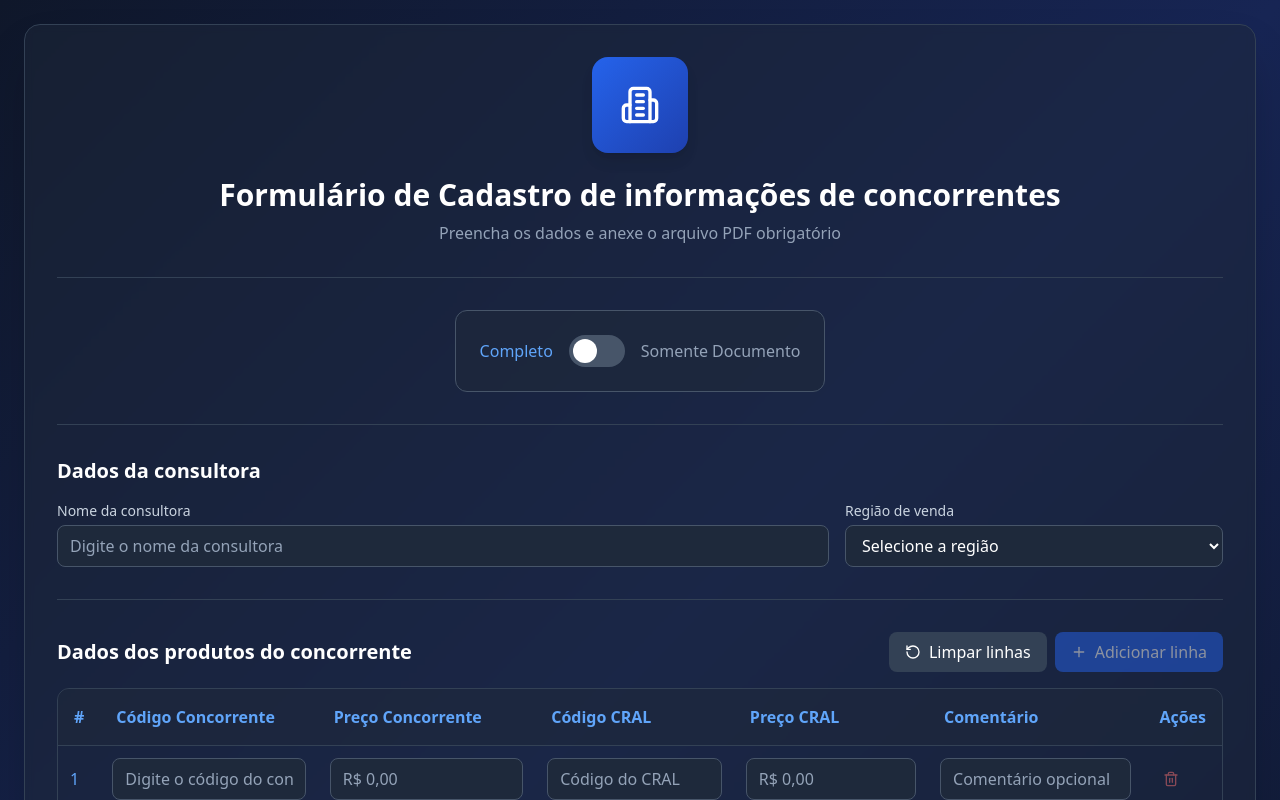
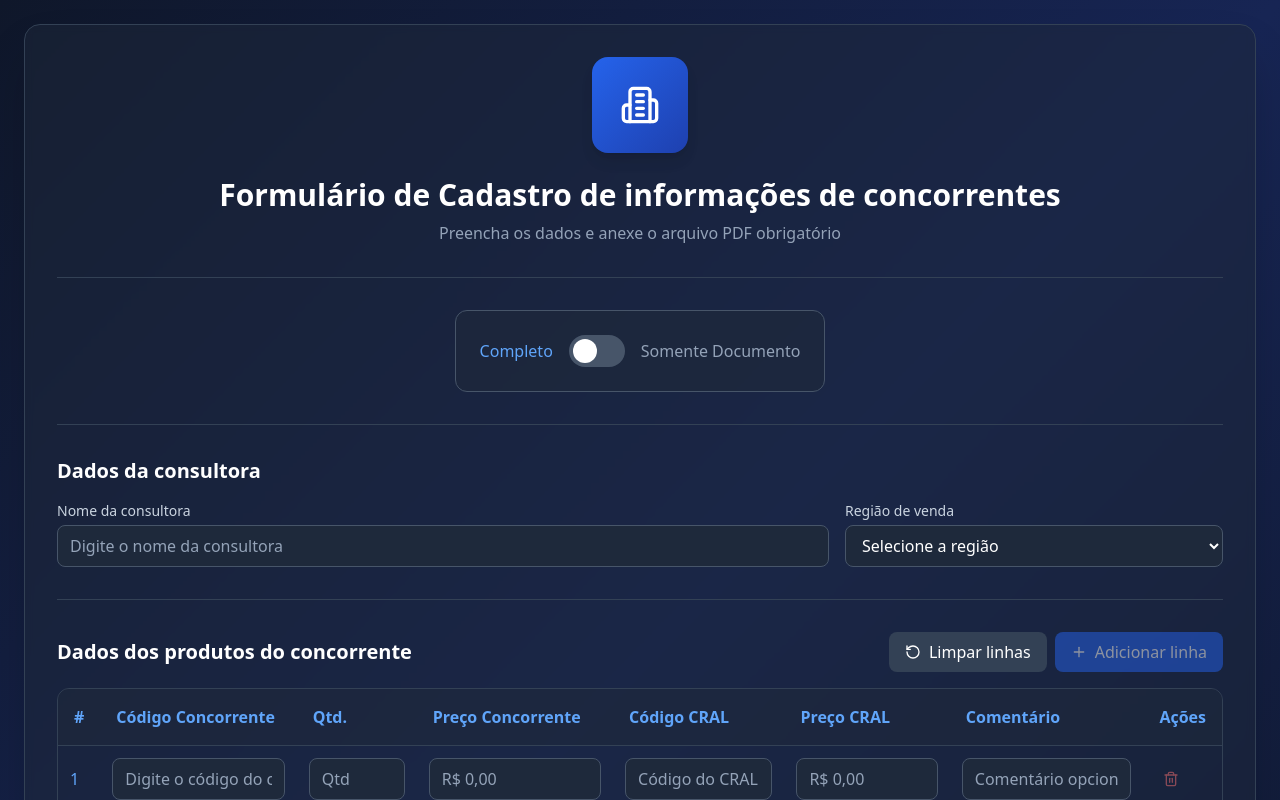
Before and after one commit to MurilloLopesCral/CompetitionForm, a React (Vite) app in the folder client/: page / in a window 1280 px wide. Shown: the top 800 px of the page. Built offline with nearby package versions, Linux system fonts and the light colour scheme.

Commit message:
V1.5 do formulário de Concorrentes

```diff
--- a/client/src/components/Form.tsx
+++ b/client/src/components/Form.tsx
@@ -1,15 +1,14 @@
 import { Building2, Loader, Plus, RotateCcw, Send } from "lucide-react";
 import React, { useEffect, useMemo, useState } from "react";
+import { CONSULTORAS as CONSULTORAS_LIST, REGIOES } from "../constants/options";
+import { useSubmitForm } from "../hooks/useSubmitForm";
 import { useToast } from "../hooks/useToast";
-import { useSubmitForm } from "../hooks/useSubmitForm";
 import { FormErrors, TableRow as TableRowType } from "../types/FormTypes";
 import { FileUpload } from "./FileUpload";
 import { TableRow } from "./TableRow";
-import { CONSULTORAS as CONSULTORAS_LIST, REGIOES } from "../constants/options";
-import { Button } from "./ui/Button";
-import { TextInput } from "./ui/TextInput";
 import { Select } from "./ui/Select";
 import { SuggestionsList } from "./ui/SuggestionsList";
+import { TextInput } from "./ui/TextInput";
 import { ToggleSwitch } from "./ui/ToggleSwitch";
 
 export const Form: React.FC = () => {
@@ -20,6 +19,7 @@ export const Form: React.FC = () => {
         {
             id: "1",
             codigoConcorrente: "",
+            qtd: 0,
             precoConcorrente: "",
             codigoCral: "",
             precoCral: "",
@@ -55,38 +55,6 @@ export const Form: React.FC = () => {
         }
     }, [tipoDocumento]);
 
-    // Sugestões de nomes de consultoras
-    const CONSULTORAS = useMemo(
-        () => [
-            "RODRIGO",
-            "MIRIAN",
-            "ROSANGELA",
-            "LILIANE",
-            "ERIKA",
-            "MARCIA",
-            "DENISE",
-            "VERA",
-            "ANGELA",
-            "MADALENA",
-            "ISABEL",
-            "NANCY",
-            "MANUELA",
-            "LEILA",
-            "ALICE",
-            "VANESSA",
-            "STEPHANIE",
-            "VALERIA",
-            "CLAUDIA",
-            "BIA MARTIN",
-            "LAYS",
-            "BRUNA POLI",
-            "ANA CAROLINA",
-            "KAREN",
-            "GRAZIELE",
-            "MARIA EUNICE"
-        ],
-        []
-    );
     const [showConsultoraSuggestions, setShowConsultoraSuggestions] =
         useState(false);
     const filteredConsultoras = useMemo(() => {
@@ -100,6 +68,7 @@ export const Form: React.FC = () => {
     const createNewRow = (): TableRowType => ({
         id: Date.now().toString(),
         codigoConcorrente: "",
+        qtd: 0,
         precoConcorrente: "",
         codigoCral: "",
         precoCral: "",
@@ -136,6 +105,7 @@ export const Form: React.FC = () => {
         setRows([
             {
                 id: "1",
+                qtd: 0,
                 codigoConcorrente: "",
                 precoConcorrente: "",
                 codigoCral: "",
@@ -209,6 +179,7 @@ export const Form: React.FC = () => {
                 setRows([
                     {
                         id: "1",
+                        qtd: 0,
                         codigoConcorrente: "",
                         precoConcorrente: "",
                         codigoCral: "",
@@ -412,6 +383,9 @@ export const Form: React.FC = () => {
                                                 Código Concorrente
                                             </th>
                                             <th className="text-left p-4 text-blue-400 font-semibold">
+                                                Qtd.
+                                            </th>
+                                            <th className="text-left p-4 text-blue-400 font-semibold">
                                                 Preço Concorrente
                                             </th>
                                             <th className="text-left p-4 text-blue-400 font-semibold">
--- a/client/src/components/TableRow.tsx
+++ b/client/src/components/TableRow.tsx
@@ -48,19 +48,40 @@ export const TableRow: React.FC<TableRowProps> = ({
         <>
             <tr className="border-b border-slate-700 hover:bg-slate-800/50 transition-colors">
                 <td className="p-3">
-                    <span className="text-blue-400 font-medium">{index + 1}</span>
+                    <span className="text-blue-400 font-medium">
+                        {index + 1}
+                    </span>
                 </td>
                 <td className="p-3">
                     <input
                         type="text"
                         value={row.codigoConcorrente}
                         onChange={(e) =>
-                            onUpdateRow(row.id, "codigoConcorrente", e.target.value)
+                            onUpdateRow(
+                                row.id,
+                                "codigoConcorrente",
+                                e.target.value
+                            )
                         }
                         className="w-full px-3 py-2 bg-slate-800 border border-slate-600 rounded-lg text-white placeholder-slate-400 focus:border-blue-500 focus:ring-2 focus:ring-blue-500/20 transition-all"
                         placeholder="Digite o código do concorrente"
                     />
                 </td>
+
+                {/* Novo campo Qtd */}
+                <td className="p-3">
+                    <input
+                        type="number"
+                        min={1}
+                        value={row.qtd || ""}
+                        onChange={(e) =>
+                            onUpdateRow(row.id, "qtd", e.target.value)
+                        }
+                        className="w-24 px-3 py-2 bg-slate-800 border border-slate-600 rounded-lg text-white placeholder-slate-400 focus:border-blue-500 focus:ring-2 focus:ring-blue-500/20 transition-all"
+                        placeholder="Qtd"
+                    />
+                </td>
+
                 <td className="p-3">
                     <input
                         type="text"
@@ -75,7 +96,9 @@ export const TableRow: React.FC<TableRowProps> = ({
                     <input
                         type="text"
                         value={row.codigoCral}
-                        onChange={(e) => onUpdateRow(row.id, "codigoCral", e.target.value)}
+                        onChange={(e) =>
+                            onUpdateRow(row.id, "codigoCral", e.target.value)
+                        }
                         className="w-full px-3 py-2 bg-slate-800 border border-slate-600 rounded-lg text-white placeholder-slate-400 focus:border-blue-500 focus:ring-2 focus:ring-blue-500/20 transition-all"
                         placeholder="Código do CRAL"
                     />
@@ -93,7 +116,9 @@ export const TableRow: React.FC<TableRowProps> = ({
                     <input
                         type="text"
                         value={row.comentario}
-                        onChange={(e) => onUpdateRow(row.id, "comentario", e.target.value)}
+                        onChange={(e) =>
+                            onUpdateRow(row.id, "comentario", e.target.value)
+                        }
                         className="w-full px-3 py-2 bg-slate-800 border border-slate-600 rounded-lg text-white placeholder-slate-400 focus:border-blue-500 focus:ring-2 focus:ring-blue-500/20 transition-all"
                         placeholder="Comentário opcional"
                     />
@@ -124,7 +149,11 @@ export const TableRow: React.FC<TableRowProps> = ({
                                     type="text"
                                     value={row.nomeConcorrente || ""}
                                     onChange={(e) =>
-                                        onUpdateRow(row.id, "nomeConcorrente", e.target.value)
+                                        onUpdateRow(
+                                            row.id,
+                                            "nomeConcorrente",
+                                            e.target.value
+                                        )
                                     }
                                     className="w-full px-3 py-2 bg-slate-800 border border-slate-600 rounded-lg text-white placeholder-slate-400 focus:border-blue-500 focus:ring-2 focus:ring-blue-500/20 transition-all"
                                     placeholder="Digite o nome do concorrente"
@@ -138,7 +167,11 @@ export const TableRow: React.FC<TableRowProps> = ({
                                     type="text"
                                     value={row.grupoIdCliente || ""}
                                     onChange={(e) =>
-                                        onUpdateRow(row.id, "grupoIdCliente", e.target.value)
+                                        onUpdateRow(
+                                            row.id,
+                                            "grupoIdCliente",
+                                            e.target.value
+                                        )
                                     }
                                     className="w-full px-3 py-2 bg-slate-800 border border-slate-600 rounded-lg text-white placeholder-slate-400 focus:border-blue-500 focus:ring-2 focus:ring-blue-500/20 transition-all"
                                     placeholder="Digite o GrupoID do cliente"
--- a/client/src/hooks/useSubmitForm.ts
+++ b/client/src/hooks/useSubmitForm.ts
@@ -46,6 +46,7 @@ export function useSubmitForm() {
                         : rows.map((row) => ({
                               codigoConcorrente: row.codigoConcorrente,
                               precoConcorrente: row.precoConcorrente,
+                              quantidade: row.qtd,
                               codigoCral: row.codigoCral,
                               precoCral: row.precoCral,
                               comentario: row.comentario,
--- a/client/src/types/FormTypes.ts
+++ b/client/src/types/FormTypes.ts
@@ -1,6 +1,7 @@
 export interface TableRow {
     id: string;
     codigoConcorrente: string;
+    qtd: number;
     precoConcorrente: string;
     codigoCral: string;
     precoCral: string;
```
